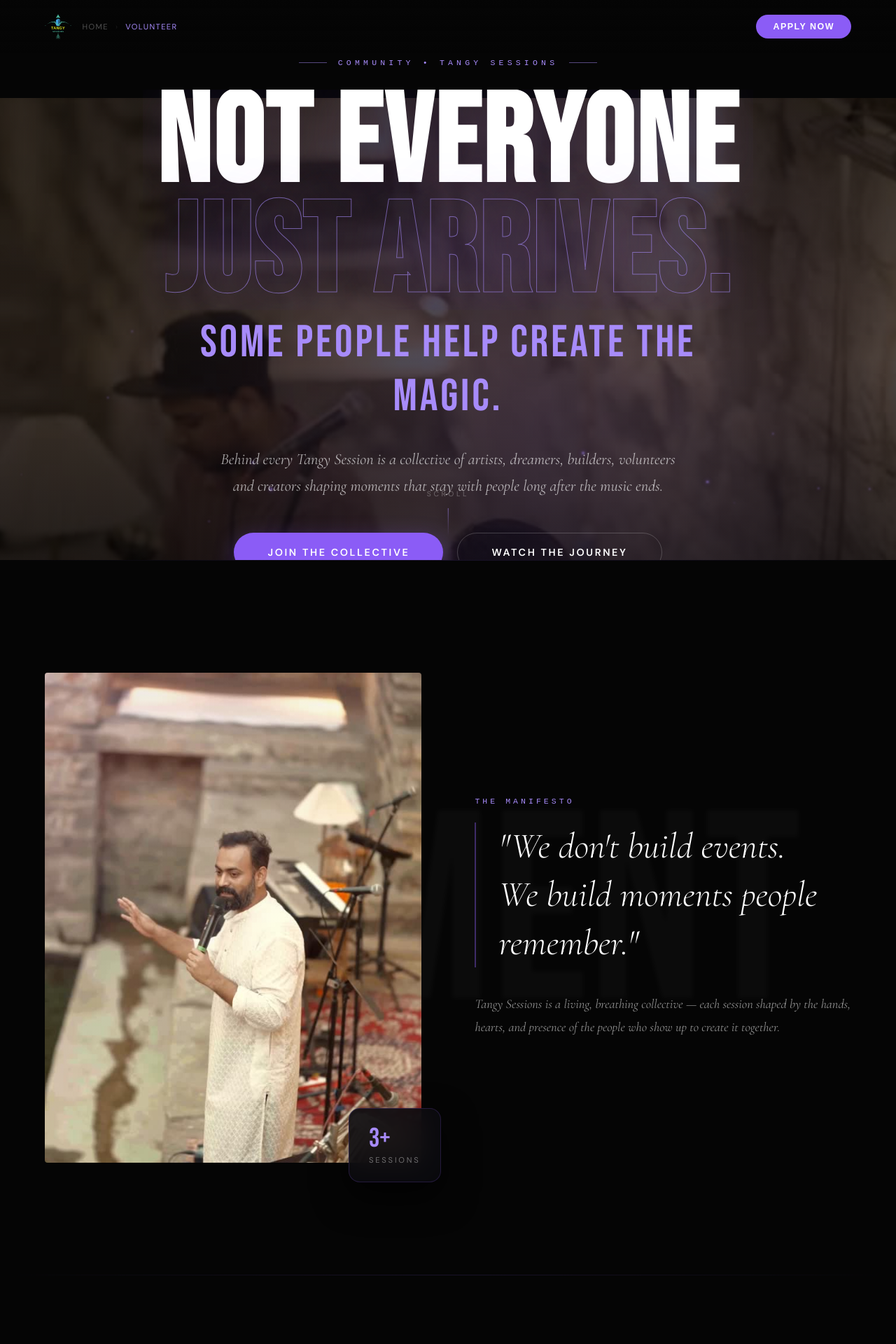
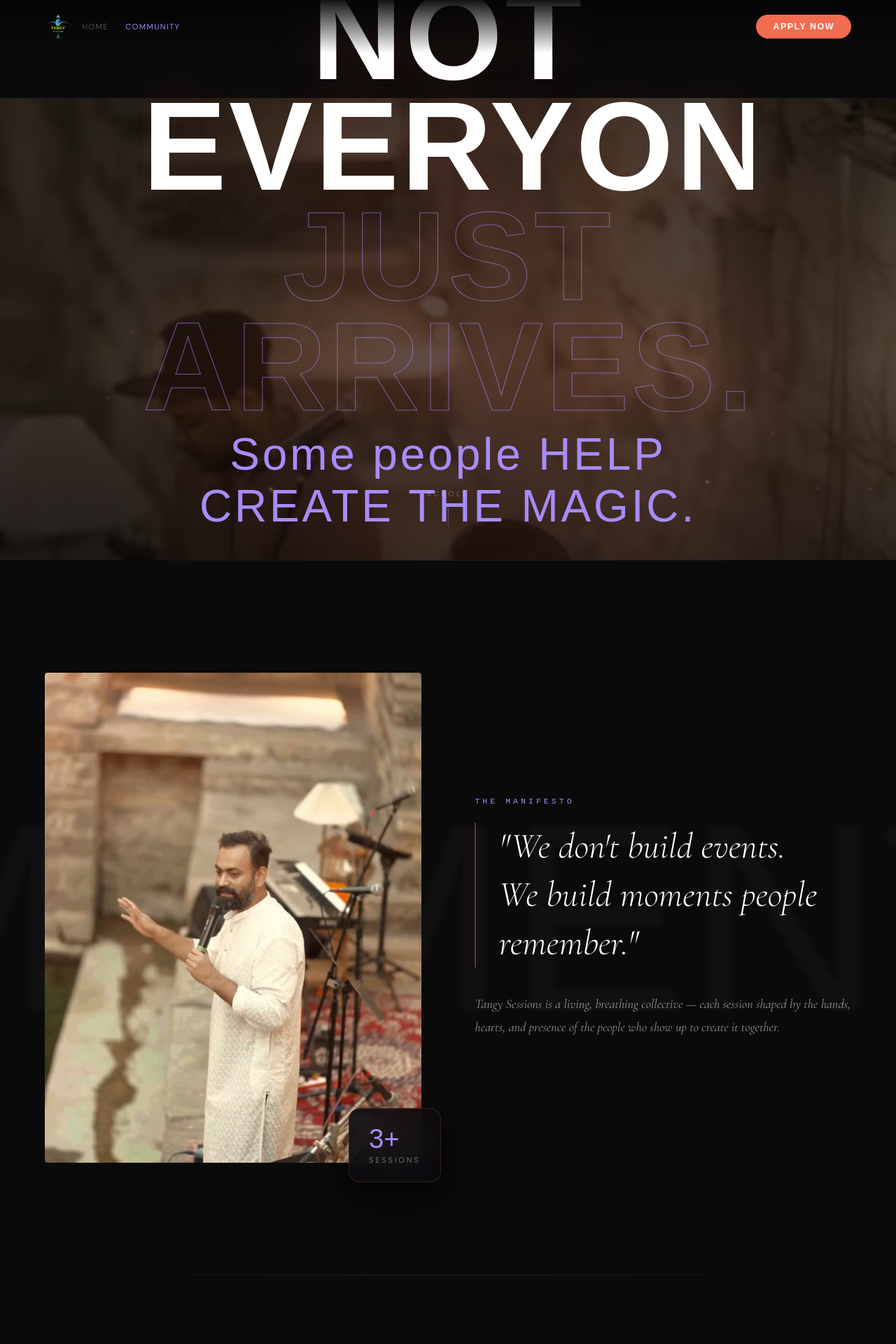
Before and after one commit to komalrubyjane/tangy, a React (Vite) app: page /volunteer in a window 1280 px wide. Shown: the top 1920 px of the page at 70% size. Built offline with nearby package versions, Linux system fonts and the light colour scheme.

Commit message:
fix: change navbar Volunteer label to Community in details page and update home link to scroll to homepage section

```diff
--- a/App.jsx
+++ b/App.jsx
@@ -156,8 +156,14 @@
 
   const scrollTo = (id) => {
     if (id === "Community") {
-      navigate("/volunteer");
-      window.scrollTo(0, 0);
+      let target = "volunteer";
+      if (location.pathname !== "/") {
+        navigate("/");
+        setTimeout(() => document.getElementById(target)?.scrollIntoView({ behavior: "smooth" }), 120);
+        setMenuOpen(false);
+        return;
+      }
+      document.getElementById(target)?.scrollIntoView({ behavior: "smooth" });
       setMenuOpen(false);
       return;
     }
--- a/src/pages/VolunteerDetails.jsx
+++ b/src/pages/VolunteerDetails.jsx
@@ -8,13 +8,13 @@
   <style>{`
     @import url('https://fonts.googleapis.com/css2?family=Bebas+Neue&family=Cormorant+Garamond:ital,wght@0,300;0,400;1,300;1,400&family=DM+Sans:wght@300;400;500;600&display=swap');
     *, *::before, *::after { box-sizing: border-box; margin: 0; padding: 0; }
-    html, body, #root { margin: 0; padding: 0; overflow-x: hidden; background: #050505; }
+    html, body, #root { margin: 0; padding: 0; overflow-x: hidden; background: #0A0A0A; }
     body { -webkit-font-smoothing: antialiased; -moz-osx-font-smoothing: grayscale; }
-    .vol-page { background: #050505; min-height: 100vh; color: #fff; overflow-x: hidden; font-family: 'DM Sans', system-ui, sans-serif; }
-    ::selection { background: rgba(139,92,246,0.4); }
+    .vol-page { background: #0A0A0A; min-height: 100vh; color: #fff; overflow-x: hidden; font-family: 'DM Sans', system-ui, sans-serif; }
+    ::selection { background: rgba(242, 109, 79,0.4); }
     ::-webkit-scrollbar { width: 3px; }
-    ::-webkit-scrollbar-track { background: #050505; }
-    ::-webkit-scrollbar-thumb { background: #8B5CF6; border-radius: 2px; }
+    ::-webkit-scrollbar-track { background: #0A0A0A; }
+    ::-webkit-scrollbar-thumb { background: #F26D4F; border-radius: 2px; }
 
     @keyframes floatUp {
       0% { transform: translateY(0) translateX(0); opacity: 0; }
@@ -62,7 +62,7 @@
           width: p.size, height: p.size, borderRadius: "50%",
           background: "#a78bfa", filter: "blur(1px)",
           animation: `floatUp ${p.duration}s linear ${p.delay}s infinite`,
-          boxShadow: "0 0 6px #8B5CF6",
+          boxShadow: "0 0 6px #F26D4F",
         }} />
       ))}
     </div>
@@ -80,7 +80,7 @@
   return (
     <div style={{
       position: "fixed", inset: 0, pointerEvents: "none", zIndex: 2,
-      background: `radial-gradient(700px circle at ${pos.x}px ${pos.y}px, rgba(139,92,246,0.06), transparent 40%)`,
+      background: `radial-gradient(700px circle at ${pos.x}px ${pos.y}px, rgba(242, 109, 79,0.06), transparent 40%)`,
     }} />
   );
 };
@@ -136,12 +136,12 @@
         animate={triggered ? { opacity: 1, y: 0 } : {}}
         transition={{ duration: 0.7, ease: [0.16, 1, 0.3, 1] }}
         style={{
-          fontFamily: "'Bebas Neue', sans-serif",
+          fontFamily: "'Instrument Serif', sans-serif",
           fontSize: "clamp(5rem, 10vw, 9rem)",
           lineHeight: 1,
           background: "linear-gradient(135deg, #fff 30%, #a78bfa 100%)",
           WebkitBackgroundClip: "text", WebkitTextFillColor: "transparent",
-          filter: "drop-shadow(0 0 30px rgba(139,92,246,0.3))",
+          filter: "drop-shadow(0 0 30px rgba(242, 109, 79,0.3))",
         }}
       >
         {count}{suffix}
@@ -168,13 +168,13 @@
   return (
     <div ref={ref} style={{ textAlign: "center" }}>
       <div style={{
-        fontFamily: "'Bebas Neue', sans-serif",
+        fontFamily: "'Instrument Serif', sans-serif",
         fontSize: "clamp(2.5rem, 5vw, 4.5rem)",
         lineHeight: 1,
         background: "linear-gradient(135deg, #fff 30%, #a78bfa 100%)",
         WebkitBackgroundClip: "text", WebkitTextFillColor: "transparent",
         minHeight: "1.2em", display: "flex", alignItems: "center", justifyContent: "center",
-        filter: "drop-shadow(0 0 20px rgba(139,92,246,0.25))",
+        filter: "drop-shadow(0 0 20px rgba(242, 109, 79,0.25))",
       }}>
         {displayed}
         {!done && (
@@ -194,7 +194,7 @@
 
 /* ─── SECTION DIVIDER ────────────────────────────────────────────────────────── */
 const Divider = () => (
-  <div style={{ width: "100%", height: 1, background: "linear-gradient(to right, transparent, rgba(139,92,246,0.15) 50%, transparent)" }} />
+  <div style={{ width: "100%", height: 1, background: "linear-gradient(to right, transparent, rgba(242, 109, 79,0.15) 50%, transparent)" }} />
 );
 
 /* ─── MAIN COMPONENT ─────────────────────────────────────────────────────────── */
@@ -244,7 +244,7 @@
               Home
             </span>
             <span style={{ margin: "0 10px", opacity: 0.3 }}>›</span>
-            <span style={{ color: "#a78bfa" }}>Volunteer</span>
+            <span style={{ color: "#a78bfa" }}>Community</span>
           </div>
         </div>
         <motion.button
@@ -252,7 +252,7 @@
           whileHover={{ scale: 1.03, backgroundColor: "#6D28D9" }}
           whileTap={{ scale: 0.97 }}
           style={{
-            padding: "10px 24px", background: "#8B5CF6", color: "#fff", border: "none",
+            padding: "10px 24px", background: "#F26D4F", color: "#fff", border: "none",
             borderRadius: 30, cursor: "pointer", fontSize: "0.78rem", fontWeight: 700,
             letterSpacing: "0.12em", textTransform: "uppercase",
           }}
@@ -273,8 +273,8 @@
             backgroundSize: "cover", backgroundPosition: "center 30%",
           }} />
           <div style={{ position: "absolute", inset: 0, background: "rgba(5,5,5,0.72)" }} />
-          <div style={{ position: "absolute", inset: 0, background: "linear-gradient(to bottom, rgba(5,5,5,0.3) 0%, transparent 40%, rgba(5,5,5,0.6) 80%, #050505 100%)" }} />
-          <div style={{ position: "absolute", inset: 0, background: "radial-gradient(circle at 60% 50%, rgba(139,92,246,0.12) 0%, transparent 65%)" }} />
+          <div style={{ position: "absolute", inset: 0, background: "linear-gradient(to bottom, rgba(5,5,5,0.3) 0%, transparent 40%, rgba(5,5,5,0.6) 80%, #0A0A0A 100%)" }} />
+          <div style={{ position: "absolute", inset: 0, background: "radial-gradient(circle at 60% 50%, rgba(242, 109, 79,0.12) 0%, transparent 65%)" }} />
         </motion.div>
 
         <Particles count={20} />
@@ -306,11 +306,11 @@
               animate={{ y: 0, opacity: 1 }}
               transition={{ duration: 1.1, delay: 0.4, ease: [0.16, 1, 0.3, 1] }}
               style={{
-                fontFamily: "'Bebas Neue', sans-serif",
+                fontFamily: "'Instrument Serif', sans-serif",
                 fontSize: "clamp(5rem, 14vw, 13rem)",
                 lineHeight: 0.88, letterSpacing: "0.02em",
                 margin: 0, color: "#fff",
-                textShadow: "0 0 80px rgba(139,92,246,0.15)",
+                textShadow: "0 0 80px rgba(242, 109, 79,0.15)",
               }}
             >
               NOT EVERYONE<br />
@@ -323,7 +323,7 @@
             animate={{ opacity: 1, y: 0 }}
             transition={{ duration: 0.9, delay: 0.8 }}
             style={{
-              fontFamily: "'Bebas Neue', sans-serif",
+              fontFamily: "'Instrument Serif', sans-serif",
               fontSize: "clamp(2rem, 5vw, 4.5rem)",
               letterSpacing: "0.06em", color: "#a78bfa",
               margin: "8px 0 32px",
@@ -354,13 +354,13 @@
           >
             <motion.button
               onClick={scrollToApply}
-              whileHover={{ scale: 1.04, boxShadow: "0 0 40px rgba(139,92,246,0.5)" }}
+              whileHover={{ scale: 1.04, boxShadow: "0 0 40px rgba(242, 109, 79,0.5)" }}
               whileTap={{ scale: 0.97 }}
               style={{
-                padding: "18px 48px", background: "#8B5CF6", color: "#fff", border: "none",
+                padding: "18px 48px", background: "#F26D4F", color: "#fff", border: "none",
                 borderRadius: 40, cursor: "pointer", fontFamily: "inherit", fontSize: "0.9rem",
                 fontWeight: 700, letterSpacing: "0.18em", textTransform: "uppercase",
-                boxShadow: "0 8px 30px rgba(139,92,246,0.35)",
+                boxShadow: "0 8px 30px rgba(242, 109, 79,0.35)",
               }}
             >
               Join The Collective
@@ -409,7 +409,7 @@
         <div style={{
           position: "absolute", top: "50%", left: "50%",
           transform: "translate(-50%, -50%)",
-          fontFamily: "'Bebas Neue', sans-serif",
+          fontFamily: "'Instrument Serif', sans-serif",
           fontSize: "clamp(10rem, 30vw, 40rem)",
           color: "#fff", opacity: 0.025, pointerEvents: "none",
           whiteSpace: "nowrap", userSelect: "none", lineHeight: 1,
@@ -446,7 +446,7 @@
                   backgroundSize: "cover", backgroundPosition: "center",
                 }}
               />
-              <div style={{ position: "absolute", inset: 0, background: "linear-gradient(135deg, rgba(139,92,246,0.15), transparent 60%)" }} />
+              <div style={{ position: "absolute", inset: 0, background: "linear-gradient(135deg, rgba(242, 109, 79,0.15), transparent 60%)" }} />
             </div>
             {/* Floating accent card */}
             <motion.div
@@ -458,12 +458,12 @@
                 position: "absolute", bottom: -28, right: -28,
                 background: "rgba(11,11,15,0.9)",
                 backdropFilter: "blur(20px)",
-                border: "1px solid rgba(139,92,246,0.2)",
+                border: "1px solid rgba(242, 109, 79,0.2)",
                 borderRadius: 16, padding: "24px 28px",
                 boxShadow: "0 20px 50px rgba(0,0,0,0.7)",
               }}
             >
-              <div style={{ fontFamily: "'Bebas Neue', sans-serif", fontSize: "2.4rem", color: "#a78bfa", lineHeight: 1 }}>3+</div>
+              <div style={{ fontFamily: "'Instrument Serif', sans-serif", fontSize: "2.4rem", color: "#a78bfa", lineHeight: 1 }}>3+</div>
               <div style={{ fontSize: "0.7rem", letterSpacing: "0.25em", color: "rgba(255,255,255,0.4)", textTransform: "uppercase", marginTop: 4 }}>Sessions</div>
             </motion.div>
           </motion.div>
@@ -483,7 +483,7 @@
               fontSize: "clamp(2rem, 4vw, 3.2rem)",
               fontStyle: "italic", fontWeight: 300, lineHeight: 1.35,
               color: "#fff", margin: "0 0 36px",
-              borderLeft: "2px solid rgba(139,92,246,0.4)", paddingLeft: 32,
+              borderLeft: "2px solid rgba(242, 109, 79,0.4)", paddingLeft: 32,
             }}>
               "We don't build events.<br />We build moments people remember."
             </blockquote>
@@ -509,7 +509,7 @@
       {/* ═══════════════════════════════════════════════════════════════════════
           SECTION 3 — INSIDE THE MOVEMENT (Horizontal panels)
       ═══════════════════════════════════════════════════════════════════════ */}
-      <section style={{ padding: "160px 0", background: "#050505" }}>
+      <section style={{ padding: "160px 0", background: "#0A0A0A" }}>
         <motion.div
           initial={{ opacity: 0, y: 20 }}
           whileInView={{ opacity: 1, y: 0 }}
@@ -521,7 +521,7 @@
             Exclusive Access
           </div>
           <h2 style={{
-            fontFamily: "'Bebas Neue', sans-serif",
+            fontFamily: "'Instrument Serif', sans-serif",
             fontSize: "clamp(3rem, 8vw, 7rem)",
             letterSpacing: "0.04em", color: "#fff",
             lineHeight: 0.9, margin: 0,
@@ -535,7 +535,7 @@
             {
               id: "01", title: "BEHIND THE MUSIC", sub: "The moments before the music starts",
               img: "/gallery/tangy10.jpg",
-              accent: "#8B5CF6",
+              accent: "#F26D4F",
             },
             {
               id: "02", title: "THE PEOPLE", sub: "A community built on shared presence",
@@ -586,7 +586,7 @@
               }}>
                 <div>
                   <div style={{
-                    fontFamily: "'Bebas Neue', sans-serif", fontSize: "5rem",
+                    fontFamily: "'Instrument Serif', sans-serif", fontSize: "5rem",
                     color: panel.accent, opacity: 0.3, lineHeight: 1,
                     position: "absolute", left: "5vw", top: "50%",
                     transform: "translateY(-50%)", userSelect: "none",
@@ -595,7 +595,7 @@
                   </div>
                   <div style={{ position: "relative", zIndex: 1 }}>
                     <h3 style={{
-                      fontFamily: "'Bebas Neue', sans-serif",
+                      fontFamily: "'Instrument Serif', sans-serif",
                       fontSize: "clamp(2rem, 5vw, 4rem)",
                       letterSpacing: "0.08em", color: "#fff", margin: "0 0 8px",
                     }}>
@@ -635,9 +635,9 @@
         <div style={{
           position: "absolute", top: "50%", left: "50%",
           transform: "translate(-50%, -50%)",
-          fontFamily: "'Bebas Neue', sans-serif",
+          fontFamily: "'Instrument Serif', sans-serif",
           fontSize: "clamp(8rem, 20vw, 30rem)",
-          color: "#8B5CF6", opacity: 0.04,
+          color: "#F26D4F", opacity: 0.04,
           pointerEvents: "none", whiteSpace: "nowrap", userSelect: "none",
           filter: "blur(4px)",
         }}>
@@ -651,7 +651,7 @@
           style={{
             position: "absolute", top: "20%", left: "10%",
             width: "40vw", height: "40vw",
-            background: "radial-gradient(circle, rgba(139,92,246,0.25) 0%, transparent 70%)",
+            background: "radial-gradient(circle, rgba(242, 109, 79,0.25) 0%, transparent 70%)",
             filter: "blur(60px)", pointerEvents: "none",
           }}
         />
@@ -697,7 +697,7 @@
               No Prerequisites
             </div>
             <h2 style={{
-              fontFamily: "'Bebas Neue', sans-serif",
+              fontFamily: "'Instrument Serif', sans-serif",
               fontSize: "clamp(3rem, 7vw, 6rem)",
               letterSpacing: "0.04em", color: "#fff", lineHeight: 0.95, margin: 0,
             }}>
@@ -724,7 +724,7 @@
                   }}
                 >
                   <span style={{
-                    fontFamily: isAccent ? "'Bebas Neue', sans-serif" : "'Cormorant Garamond', serif",
+                    fontFamily: isAccent ? "'Instrument Serif', sans-serif" : "'Cormorant Garamond', serif",
                     fontSize: isAccent ? "clamp(2rem, 4vw, 3rem)" : "clamp(1.5rem, 3vw, 2.2rem)",
                     fontStyle: isAccent ? "normal" : "italic",
                     letterSpacing: isAccent ? "0.06em" : "0",
@@ -757,7 +757,7 @@
           backgroundSize: "cover", backgroundPosition: "center",
           filter: "blur(50px) brightness(0.3)", opacity: 0.5, zIndex: 0,
         }} />
-        <div style={{ position: "absolute", inset: 0, background: "linear-gradient(to bottom, #050505, rgba(5,5,5,0.5) 40%, rgba(5,5,5,0.5) 60%, #050505)", zIndex: 0 }} />
+        <div style={{ position: "absolute", inset: 0, background: "linear-gradient(to bottom, #0A0A0A, rgba(5,5,5,0.5) 40%, rgba(5,5,5,0.5) 60%, #0A0A0A)", zIndex: 0 }} />
 
         <div style={{ maxWidth: 860, margin: "0 auto", position: "relative", zIndex: 1 }}>
           <motion.div
@@ -770,7 +770,7 @@
               Join The Collective
             </div>
             <h2 style={{
-              fontFamily: "'Bebas Neue', sans-serif",
+              fontFamily: "'Instrument Serif', sans-serif",
               fontSize: "clamp(3rem, 7vw, 5.5rem)",
               letterSpacing: "0.04em", color: "#fff", lineHeight: 0.95, margin: "0 0 24px",
             }}>
@@ -793,7 +793,7 @@
             style={{
               background: "rgba(8,8,12,0.7)",
               backdropFilter: "blur(24px)", WebkitBackdropFilter: "blur(24px)",
-              border: "1px solid rgba(139,92,246,0.2)",
+              border: "1px solid rgba(242, 109, 79,0.2)",
               borderRadius: 24,
               boxShadow: "0 40px 100px rgba(0,0,0,0.6), inset 0 1px 0 rgba(255,255,255,0.03)",
               overflow: "hidden",
@@ -816,8 +816,8 @@
             backgroundSize: "cover", backgroundPosition: "center 40%",
           }} />
           <div style={{ position: "absolute", inset: 0, background: "rgba(5,5,5,0.78)" }} />
-          <div style={{ position: "absolute", inset: 0, background: "linear-gradient(to bottom, #050505 0%, transparent 25%, transparent 75%, #050505 100%)" }} />
-          <div style={{ position: "absolute", inset: 0, background: "radial-gradient(circle at center, rgba(139,92,246,0.1) 0%, transparent 65%)" }} />
+          <div style={{ position: "absolute", inset: 0, background: "linear-gradient(to bottom, #0A0A0A 0%, transparent 25%, transparent 75%, #0A0A0A 100%)" }} />
+          <div style={{ position: "absolute", inset: 0, background: "radial-gradient(circle at center, rgba(242, 109, 79,0.1) 0%, transparent 65%)" }} />
         </div>
 
         <Particles count={12} />
@@ -830,11 +830,11 @@
             transition={{ duration: 1, ease: [0.16, 1, 0.3, 1] }}
           >
             <h2 style={{
-              fontFamily: "'Bebas Neue', sans-serif",
+              fontFamily: "'Instrument Serif', sans-serif",
               fontSize: "clamp(5rem, 18vw, 16rem)",
               lineHeight: 0.88, letterSpacing: "0.02em", color: "#fff",
               margin: "0 0 32px",
-              textShadow: "0 0 80px rgba(139,92,246,0.2)",
+              textShadow: "0 0 80px rgba(242, 109, 79,0.2)",
             }}>
               SEE YOU<br />
               <span style={{ WebkitTextStroke: "1px rgba(167,139,250,0.6)", WebkitTextFillColor: "transparent" }}>
@@ -864,15 +864,15 @@
             whileInView={{ opacity: 1, y: 0 }}
             viewport={{ once: true }}
             transition={{ delay: 0.5, duration: 0.8 }}
-            whileHover={{ scale: 1.05, boxShadow: "0 0 60px rgba(139,92,246,0.5)" }}
+            whileHover={{ scale: 1.05, boxShadow: "0 0 60px rgba(242, 109, 79,0.5)" }}
             whileTap={{ scale: 0.97 }}
             style={{
               padding: "20px 56px",
-              background: "linear-gradient(135deg, #8B5CF6, #6D28D9)",
+              background: "linear-gradient(135deg, #F26D4F, #6D28D9)",
               color: "#fff", border: "none", borderRadius: 40,
               cursor: "pointer", fontFamily: "inherit", fontSize: "0.95rem",
               fontWeight: 700, letterSpacing: "0.18em", textTransform: "uppercase",
-              boxShadow: "0 12px 40px rgba(139,92,246,0.3)",
+              boxShadow: "0 12px 40px rgba(242, 109, 79,0.3)",
             }}
           >
             Begin Your Journey
```
